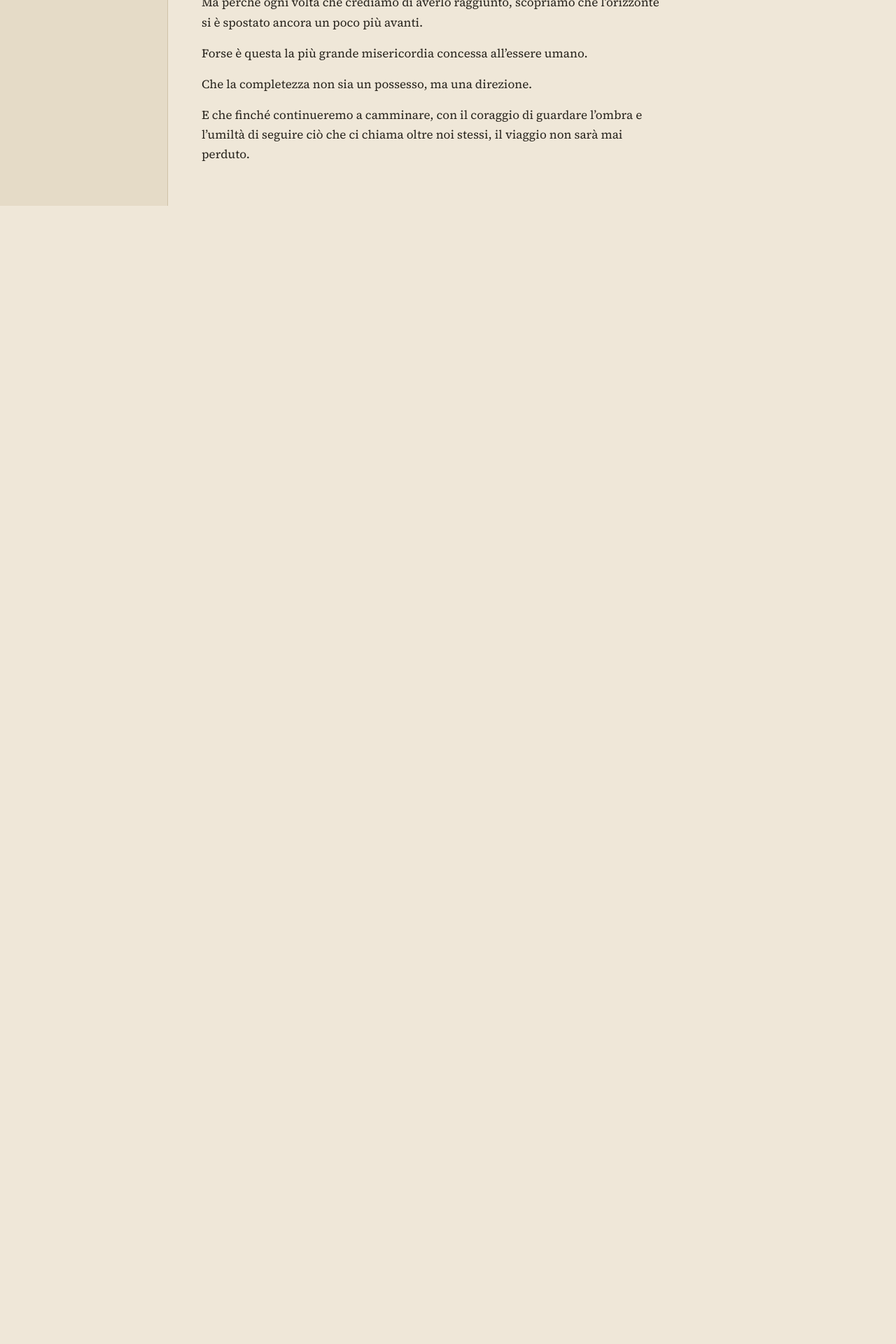
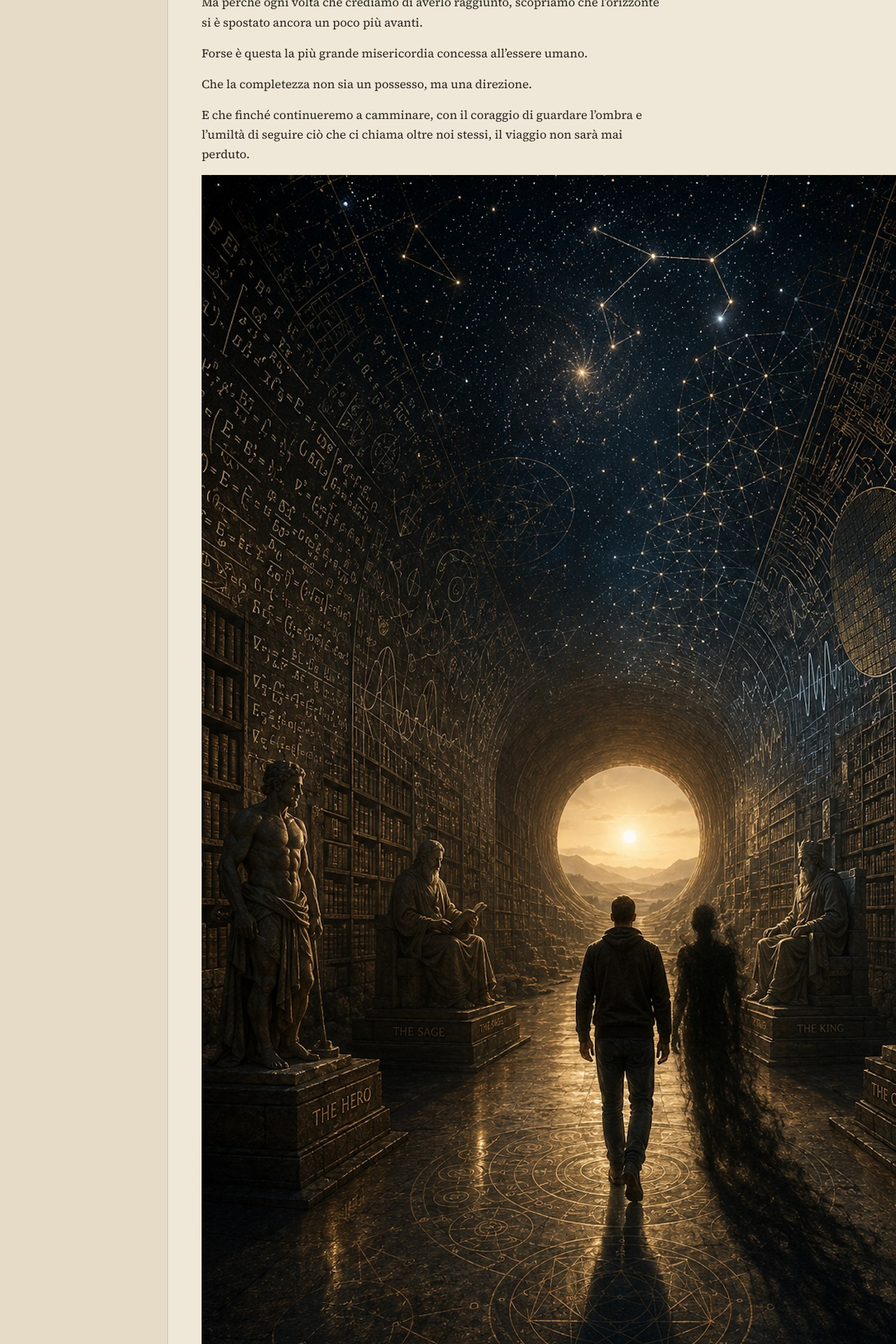
Before and after one commit to Vicknopf11/filoclastos-wiki, a Jekyll site: the page built from note/il-compagno-invisibile.md, in a window 1280 px wide. Shown: the part 2253-4173 px from the top of the page at 70% size. Built offline with Jekyll 4.4.1, drawn with Linux system fonts in a browser that asks for light colours; before the commit the page ends 2547 px from its top, so only the background shows below that.

Commit message:
Add images to il-compagno-invisibile.md

```diff
--- a/note/il-compagno-invisibile.md
+++ b/note/il-compagno-invisibile.md
@@ -81,3 +81,7 @@ Forse è questa la più grande misericordia concessa all'essere umano.
 Che la completezza non sia un possesso, ma una direzione.
 
 E che finché continueremo a camminare, con il coraggio di guardare l'ombra e l'umiltà di seguire ciò che ci chiama oltre noi stessi, il viaggio non sarà mai perduto.
+
+![](/assets/img/note/compagno-invisibile-1.jpg)
+
+![](/assets/img/note/compagno-invisibile-2.jpg)
```
